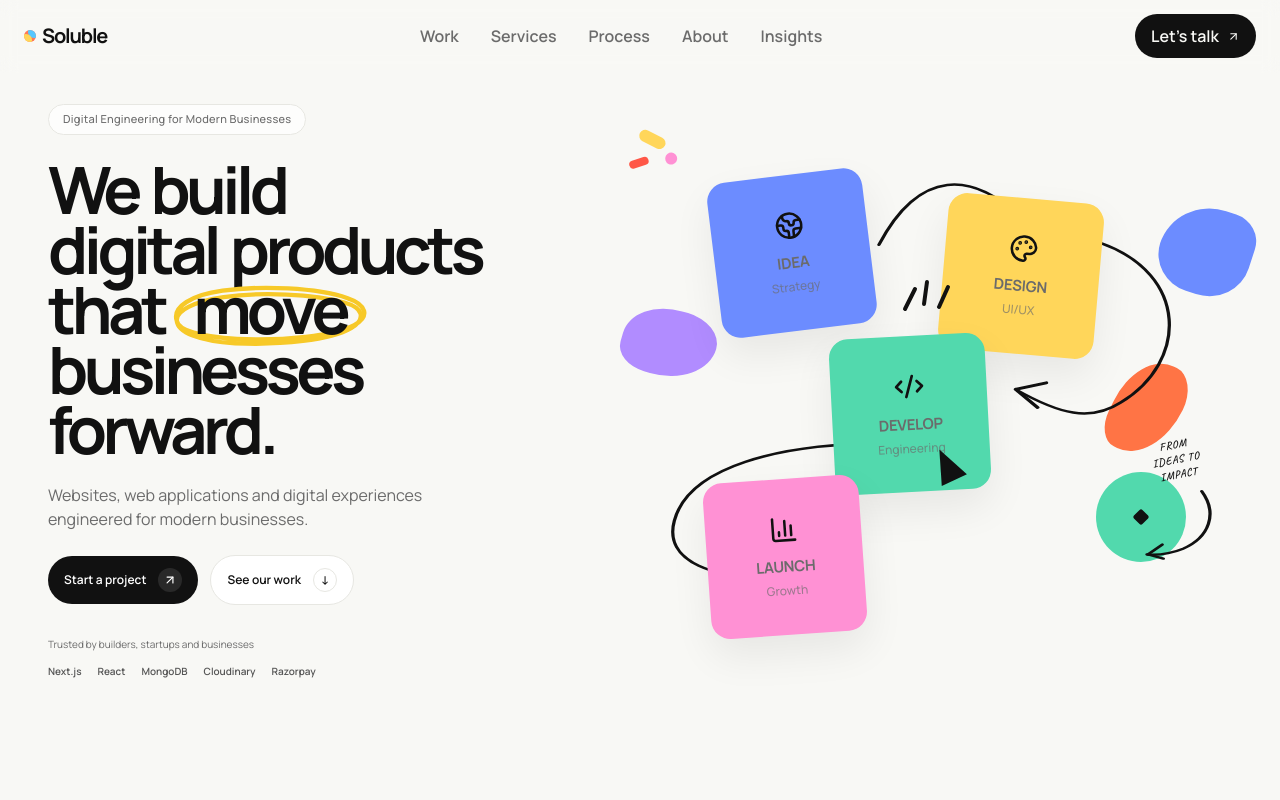
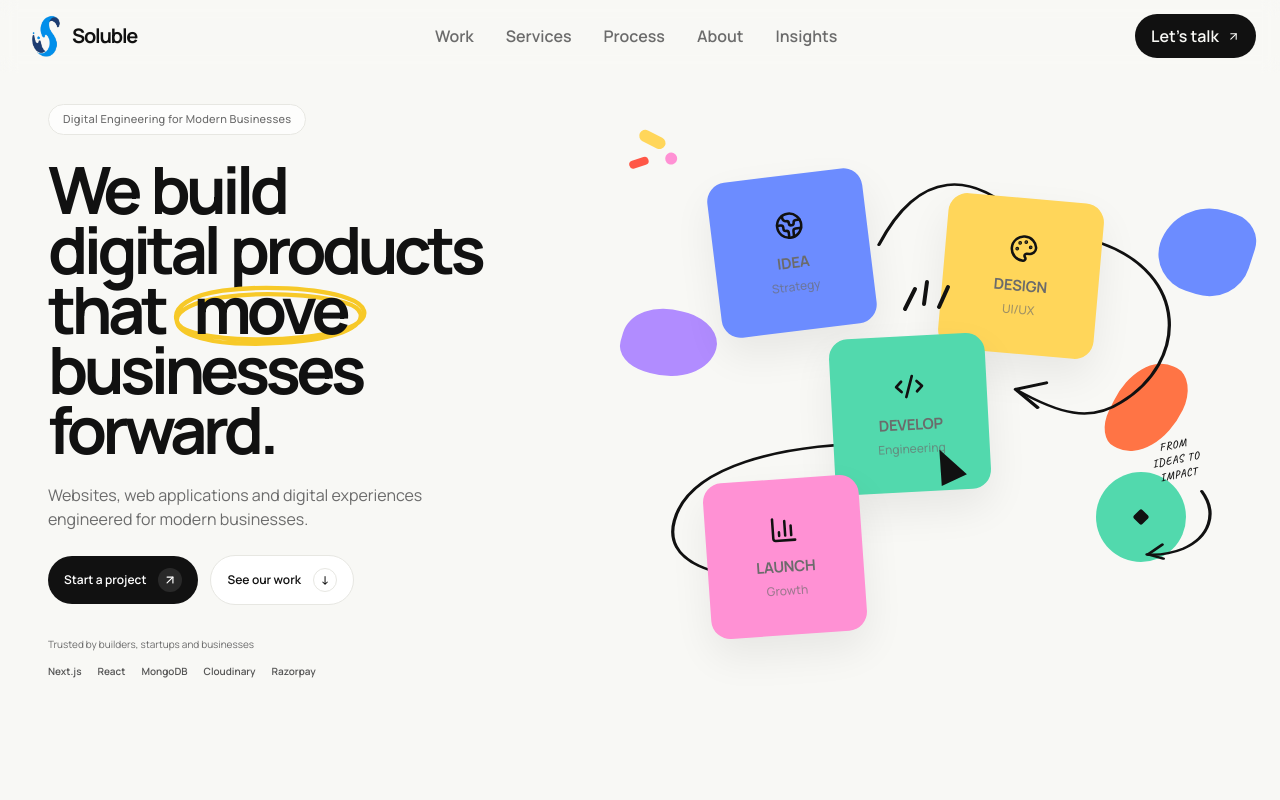
Before and after one commit to SolubleDigivations/website, a Next.js app: page / in a window 1280 px wide. Shown: the top 800 px of the page. Built offline with nearby package versions, Linux system fonts and the light colour scheme.

Commit message:
update: reveal animation evertime component appears, logo updated

```diff
--- a/components/layout/Navbar.tsx
+++ b/components/layout/Navbar.tsx
@@ -4,6 +4,7 @@ import Link from "next/link";
 import { ArrowUpRight } from "lucide-react";
 import { motion } from "motion/react";
 import { useEffect, useState } from "react";
+import Image from "next/image";
 
 const navLinks = [
   {
@@ -66,11 +67,12 @@ export default function Navbar() {
           className="group flex items-center"
           aria-label="Soluble Digivations home"
         >
+          <Image src={'/assets/images/logo/logo.png'} alt="Soluble Digital Innovation" width={90} height={90} className="w-12 aspect-square h-auto"/>
           <span className="flex items-center gap-1.5 text-xl font-bold tracking-[-0.06em]">
-            <span className="relative h-3 w-3 overflow-hidden rounded-full bg-[#ff7857]">
-              <span className="absolute -right-1 -top-1 h-3 w-3 rounded-full bg-[#55c7ff]" />
-              <span className="absolute -bottom-1 -left-1 h-3 w-3 rounded-full bg-soluble-yellow" />
-            </span>
+            {/* <span className="relative h-8 w-8 overflow-hidden rounded-full bg-[#ff7857]">
+              <span className="absolute -right-1 -top-1 h-6 w-6 rounded-full bg-soluble-purple" />
+              <span className="absolute -bottom-1 -left-1 h-6 w-6 rounded-full bg-soluble-yellow" />
+            </span> */}
             Soluble
           </span>
         </Link>
--- a/components/motion/Reveal.tsx
+++ b/components/motion/Reveal.tsx
@@ -9,6 +9,7 @@ interface RevealProps {
   duration?: number;
   y?: number;
   className?: string;
+  once?:boolean;
 }
 
 export default function Reveal({
@@ -17,6 +18,7 @@ export default function Reveal({
   duration = 0.7,
   y = 24,
   className = "",
+  once=false
 }: RevealProps) {
   return (
     <motion.div
@@ -29,7 +31,7 @@ export default function Reveal({
         y: 0,
       }}
       viewport={{
-        once: true,
+        once: once,
         margin: "-80px",
       }}
       transition={{
--- /dev/null
+++ b/components/services/ServicesMarque.tsx
@@ -0,0 +1,11 @@
+import React from 'react'
+
+function ServicesMarque() {
+  return (
+    <div>
+
+    </div>
+  )
+}
+
+export default ServicesMarque
```
Also changed, not shown: public/assets/images/logo/logo.png (added).
